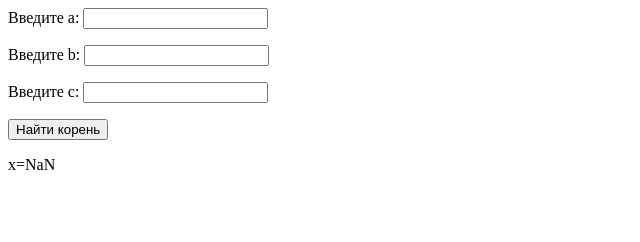
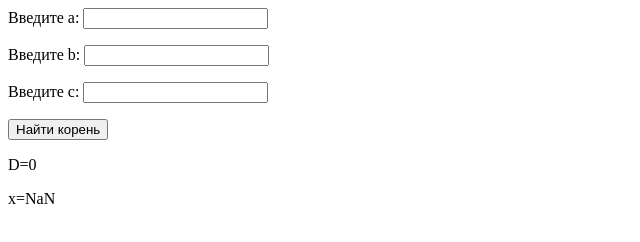
Before and after one commit to frinm0/frinm0.github.io, a plain HTML site: page index.html in a window 1280 px wide. Both pictures are taken after a click on the button "Найти корень". Shown: the full height of the page, 0-640 px from the left. Drawn offline with Linux system fonts and the light colour scheme.

Commit message:
Update index.html
i♥u

```diff
--- a/index.html
+++ b/index.html
@@ -15,6 +15,7 @@
 <p>
 <button onclick="func()">Найти корень</button>
 
+<p id="D"></p>
 <p id="result"></p>
 
 <script>
@@ -47,9 +48,11 @@
           }
           else if (result==1) {
             document.getElementById("result").innerHTML = 'x1=' + (x1) + ' ' + 'x2=' + (x2);
+            document.getElementById("D").innerHTML = "D=" + d;
           }
           else {
-            document.getElementById("result").innerHTML = 'x=' + (x);
+            document.getElementById("result").innerHTML = "x=" + x;
+            document.getElementById("D").innerHTML = "D=" + d;
           }
           }
 </script>
```
